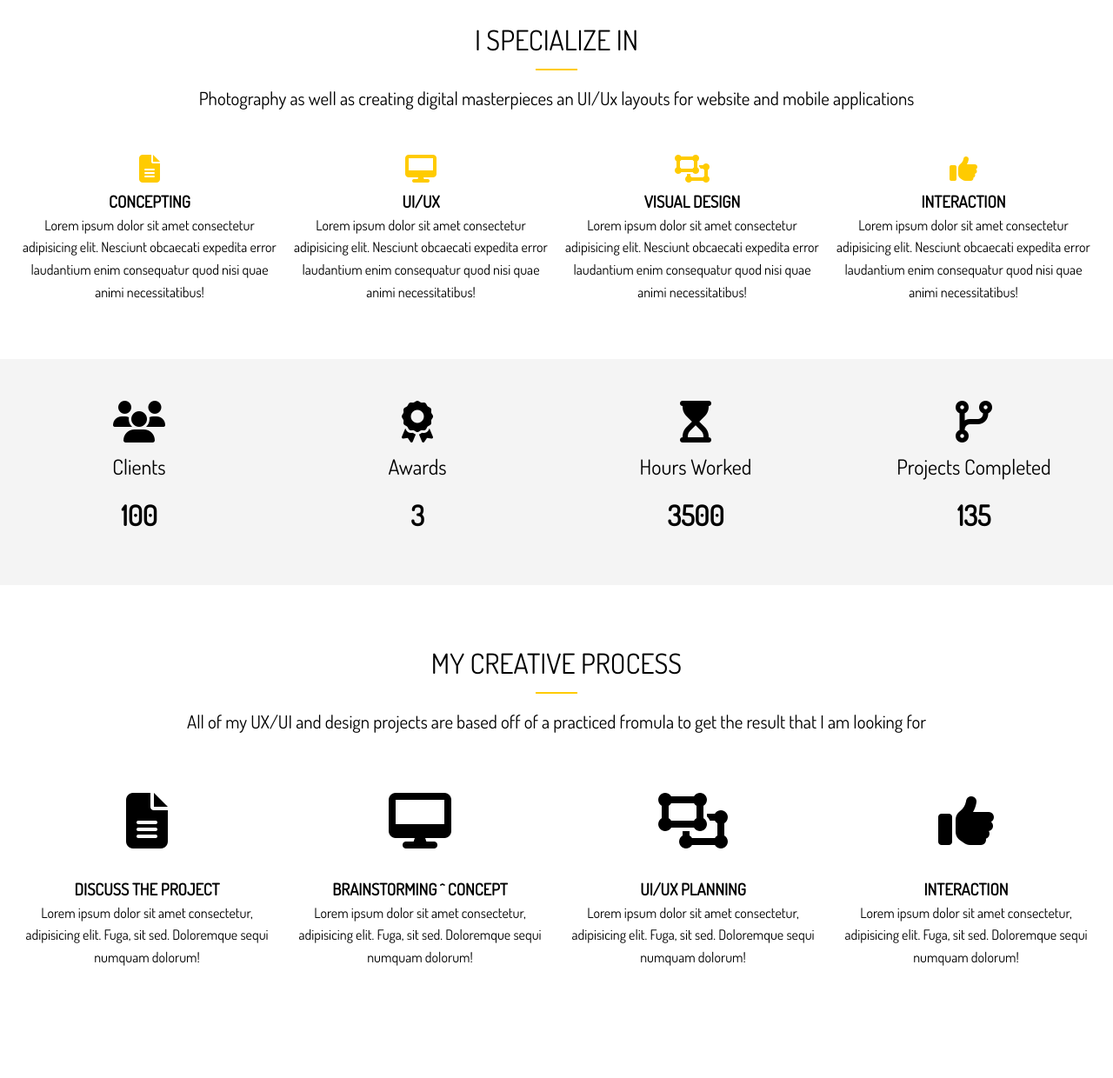
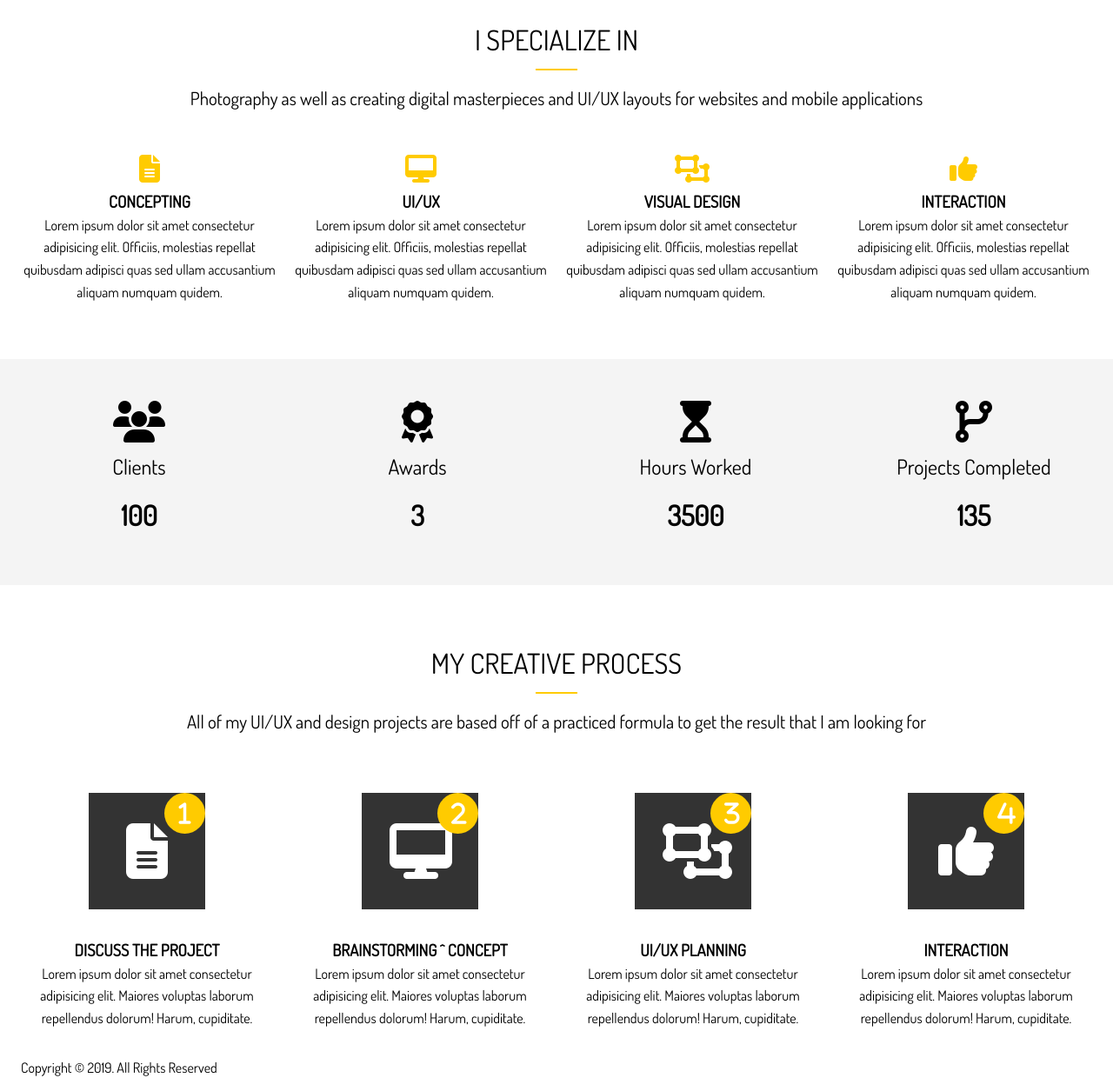
Before and after one commit to kevinmitchell36/portfolio-website, a website: page dist/index.html in a window 1280 px wide. Shown: the part 812-2052 px from the top of the page at 87% size. Before the commit the page ends 1958 px from the top, so only its background shows below. Drawn offline with Linux system fonts and the light colour scheme.

Commit message:
Identify markup error

```diff
--- a/dist/index.html
+++ b/dist/index.html
@@ -1,17 +1,22 @@
 <!DOCTYPE html>
 <html lang="en">
   <head>
-  <meta charset="UTF-8">
-  <meta name="viewport" content="width=device-width, initial-scale=1.0">
-  <link href="https://fonts.googleapis.com/css2?family=Dosis&display=swap" rel="stylesheet">
-  <link rel="stylesheet" href="css/main.css">
+    <meta charset="UTF-8" />
+    <meta name="viewport" content="width=device-width, initial-scale=1.0" />
+    <meta http-equiv="X-UA-Compatible" content="ie=edge" />
+    <link
+      href="https://fonts.googleapis.com/css?family=Dosis"
+      rel="stylesheet"
+    />
+    <link rel="stylesheet" href="css/main.css" />
     <title>John Doe | UI/UX Designer & Photographer</title>
   </head>
   <body>
+    <!-- Header -->
     <header id="header-home">
       <div class="container">
         <nav id="main-nav">
-        <img src="img/logo.png" alt="My Portfolio" id="logo">
+          <img src="img/logo.png" alt="My Portfolio" id="logo" />
           <ul>
             <li><a href="index.html" class="current">Home</a></li>
             <li><a href="about.html">About</a></li>
@@ -20,8 +25,17 @@
           </ul>
         </nav>
         <div class="header-content">
-        <h1>I Am John The <span class="txt-type" data-wait="3000" data-words='["Photographer", "Designer", "UI/UX Dev"]'></span></h1>
-        <p class="lead">I specialize in graphic design, UI/UX and photography</p>
+          <h1>
+            I Am John The
+            <span
+              class="txt-type"
+              data-wait="3000"
+              data-words='["Photographer", "Designer", "UI/UX Dev"]'
+            ></span>
+          </h1>
+          <p class="lead">
+            I specialize in graphic design, UI/UX and photography
+          </p>
           <a href="work.html" class="btn-light">View My Work</a>
         </div>
       </div>
@@ -32,27 +46,46 @@
       <div class="container">
         <h2 class="section-title">I Specialize In</h2>
         <div class="bottom-line"></div>
-      <p class="lead">Photography as well as creating digital masterpieces an UI/Ux layouts for website and mobile applications</p>
+        <p class="lead">
+          Photography as well as creating digital masterpieces and UI/UX layouts
+          for websites and mobile applications
+        </p>
         <div class="specials">
           <div>
             <i class="fas fa-file-alt fa-2x"></i>
             <h3>Concepting</h3>
-          <p>Lorem ipsum dolor sit amet consectetur adipisicing elit. Nesciunt obcaecati expedita error laudantium enim consequatur quod nisi quae animi necessitatibus!</p>
+            <p>
+              Lorem ipsum dolor sit amet consectetur adipisicing elit. Officiis,
+              molestias repellat quibusdam adipisci quas sed ullam accusantium
+              aliquam numquam quidem.
+            </p>
           </div>
           <div>
             <i class="fas fa-desktop fa-2x"></i>
             <h3>UI/UX</h3>
-          <p>Lorem ipsum dolor sit amet consectetur adipisicing elit. Nesciunt obcaecati expedita error laudantium enim consequatur quod nisi quae animi necessitatibus!</p>
+            <p>
+              Lorem ipsum dolor sit amet consectetur adipisicing elit. Officiis,
+              molestias repellat quibusdam adipisci quas sed ullam accusantium
+              aliquam numquam quidem.
+            </p>
           </div>
           <div>
             <i class="fas fa-object-ungroup fa-2x"></i>
             <h3>Visual Design</h3>
-          <p>Lorem ipsum dolor sit amet consectetur adipisicing elit. Nesciunt obcaecati expedita error laudantium enim consequatur quod nisi quae animi necessitatibus!</p>
+            <p>
+              Lorem ipsum dolor sit amet consectetur adipisicing elit. Officiis,
+              molestias repellat quibusdam adipisci quas sed ullam accusantium
+              aliquam numquam quidem.
+            </p>
           </div>
           <div>
             <i class="fas fa-thumbs-up fa-2x"></i>
             <h3>Interaction</h3>
-          <p>Lorem ipsum dolor sit amet consectetur adipisicing elit. Nesciunt obcaecati expedita error laudantium enim consequatur quod nisi quae animi necessitatibus!</p>
+            <p>
+              Lorem ipsum dolor sit amet consectetur adipisicing elit. Officiis,
+              molestias repellat quibusdam adipisci quas sed ullam accusantium
+              aliquam numquam quidem.
+            </p>
           </div>
         </div>
       </div>
@@ -100,46 +133,68 @@
         </h2>
         <div class="bottom-line"></div>
         <p class="lead">
-        All of my UX/UI and design projects are based off of a practiced fromula to get the result that I am looking for
+          All of my UI/UX and design projects are based off of a practiced
+          formula to get the result that I am looking for
         </p>
         <div class="process">
           <div>
-          <i class="fas fa-file-alt fa-4x processs-icon my-2">
+            <i class="fas fa-file-alt fa-4x process-icon my-2">
               <div class="process-step">1</div>
             </i>
-          <div class="clr"></div>
             <h3>Discuss The Project</h3>
-          <p>Lorem ipsum dolor sit amet consectetur, adipisicing elit. Fuga, sit sed. Doloremque sequi numquam dolorum!</p>
+            <p>
+              Lorem ipsum dolor sit amet consectetur adipisicing elit. Maiores
+              voluptas laborum repellendus dolorum! Harum, cupiditate.
+            </p>
           </div>
           <div>
-          <i class="fas fa-desktop fa-4x processs-icon my-2">
+            <i class="fas fa-desktop fa-4x process-icon my-2">
               <div class="process-step">2</div>
             </i>
-          <div class="clr"></div>
             <h3>Brainstorming ^ Concept</h3>
-          <p>Lorem ipsum dolor sit amet consectetur, adipisicing elit. Fuga, sit sed. Doloremque sequi numquam dolorum!</p>
+            <p>
+              Lorem ipsum dolor sit amet consectetur adipisicing elit. Maiores
+              voluptas laborum repellendus dolorum! Harum, cupiditate.
+            </p>
           </div>
           <div>
-          <i class="fas fa-object-ungroup fa-4x processs-icon my-2">
+            <i class="fas fa-object-ungroup fa-4x process-icon my-2">
               <div class="process-step">3</div>
             </i>
-          <div class="clr"></div>
             <h3>UI/UX Planning</h3>
-          <p>Lorem ipsum dolor sit amet consectetur, adipisicing elit. Fuga, sit sed. Doloremque sequi numquam dolorum!</p>
+            <p>
+              Lorem ipsum dolor sit amet consectetur adipisicing elit. Maiores
+              voluptas laborum repellendus dolorum! Harum, cupiditate.
+            </p>
           </div>
           <div>
-          <i class="fas fa-thumbs-up fa-4x processs-icon my-2">
+            <i class="fas fa-thumbs-up fa-4x process-icon my-2">
               <div class="process-step">4</div>
             </i>
-          <div class="clr"></div>
             <h3>Interaction</h3>
-          <p>Lorem ipsum dolor sit amet consectetur, adipisicing elit. Fuga, sit sed. Doloremque sequi numquam dolorum!</p>
+            <p>
+              Lorem ipsum dolor sit amet consectetur adipisicing elit. Maiores
+              voluptas laborum repellendus dolorum! Harum, cupiditate.
+            </p>
           </div>
         </div>
       </div>
     </section>
 
+    <!-- Footer -->
+    <footer id="main-footer">
+      <div class="footer-content container">
+        <p>Copyright &copy; 2019. All Rights Reserved</p>
+        <div class="social">
+          <i class="fab fa-twitter"></i>
+          <i class="fab fa-facebook"></i>
+          <i class="fab fa-instagram"></i>
+          <i class="fab fa-linkedin"></i>
+        </div>
+      </div>
+    </footer>
 
+    <!-- Type Effect Tutorial: https://www.youtube.com/watch?v=POX3dT-pB4E -->
     <script src="https://kit.fontawesome.com/3ffbf38ede.js" crossorigin="anonymous"></script>
     <script src="js/typewriter.js"></script>
   </body>
```
Lines whose indentation alone changed are shown as unchanged.
